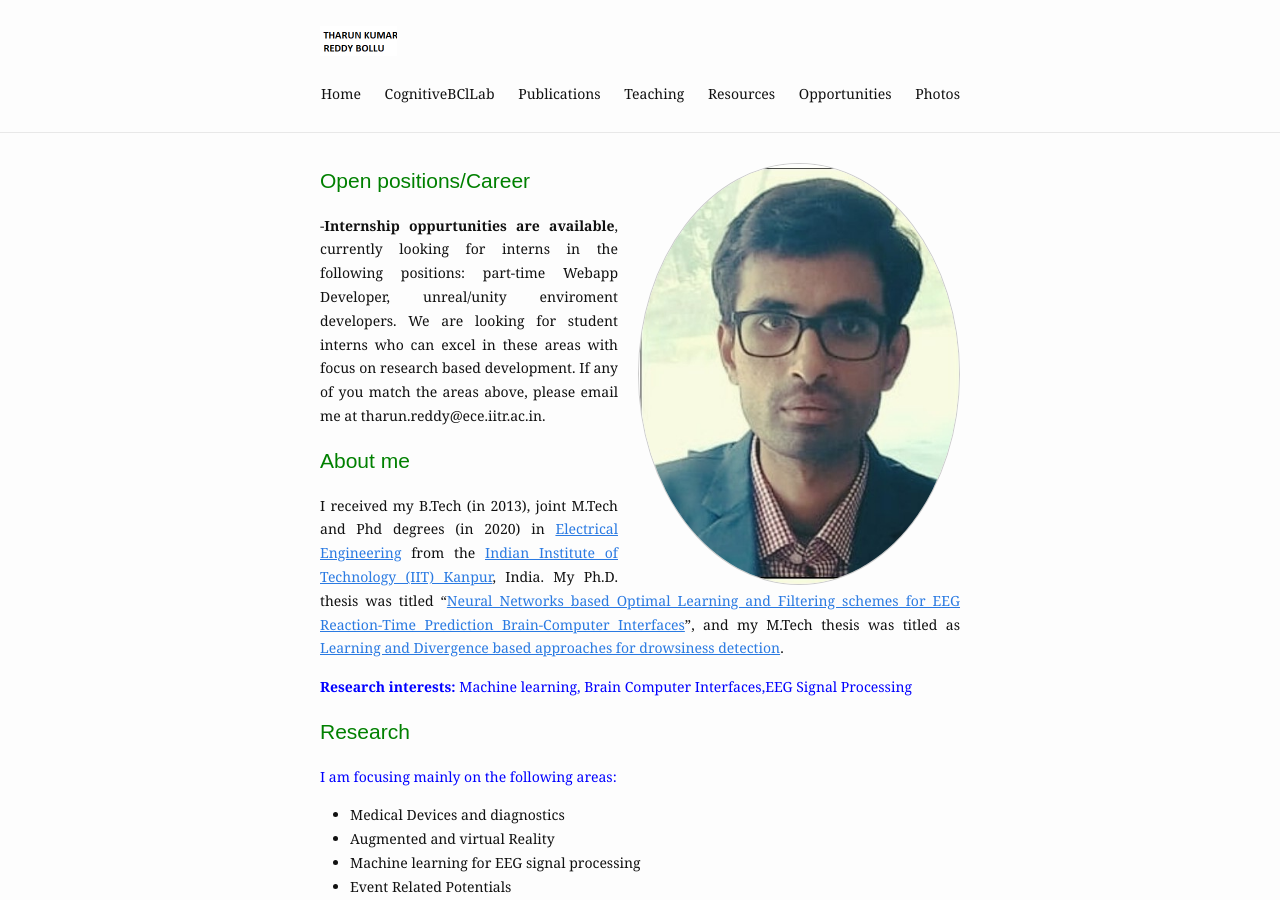
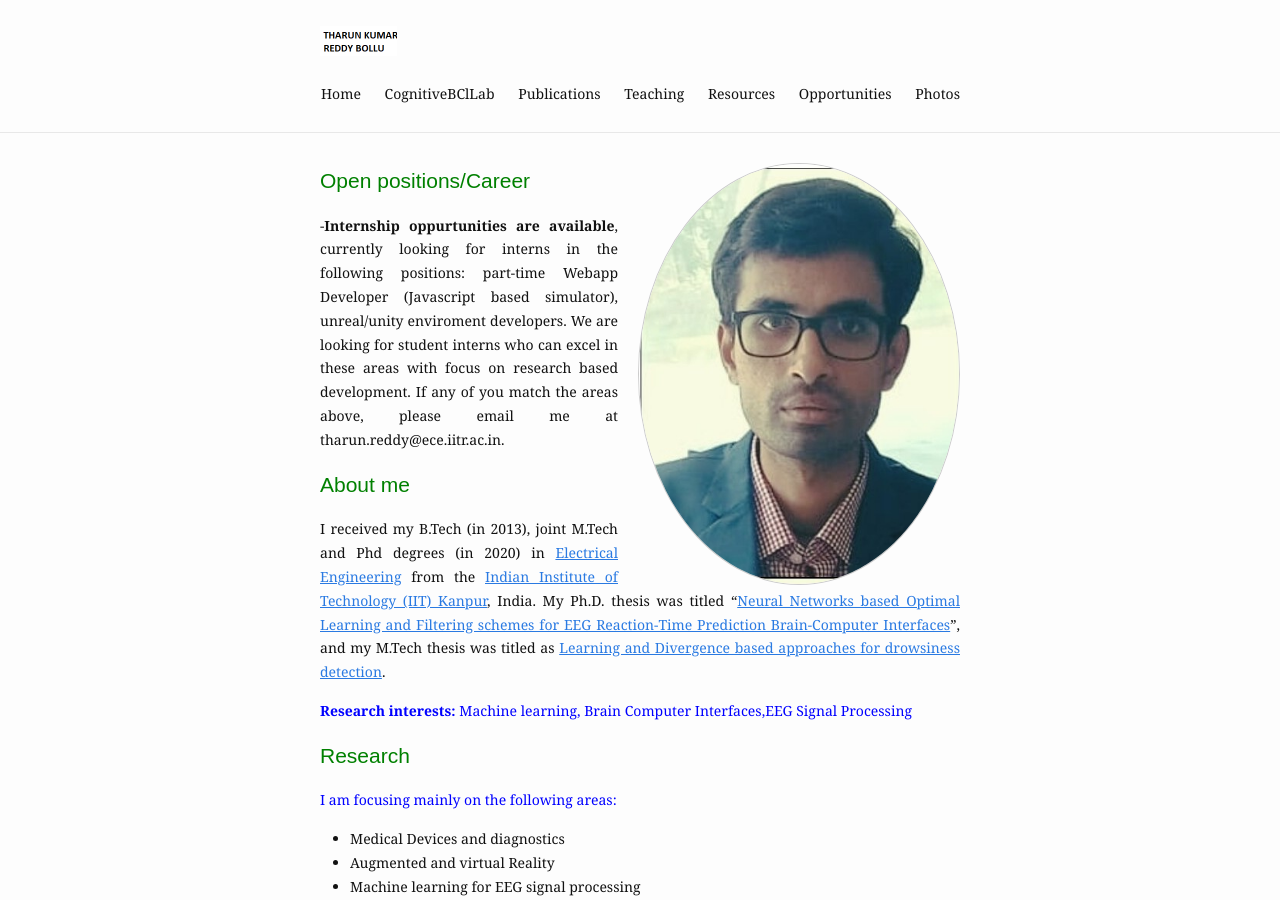
Before and after one commit to tharuniitk/tharuniitk.github.io, a Jekyll site: the page built from index.md, in a window 1280 px wide and 900 px high. Built offline with Jekyll 4.4.1, drawn with Linux system fonts in a browser that asks for light colours.

Commit message:
Update index.md

```diff
--- a/index.md
+++ b/index.md
@@ -6,7 +6,7 @@ profile_picture:
 ---
 
 ## <span style="color: green">Open positions/Career</span>
--<b>Internship oppurtunities are available</b>, currently looking for interns in the following positions: part-time Webapp Developer, unreal/unity enviroment developers. We are looking for student interns who can excel in these areas with focus on research based development. If any of you match the areas above, please email me at tharun.reddy@ece.iitr.ac.in.
+-<b>Internship oppurtunities are available</b>, currently looking for interns in the following positions: part-time Webapp Developer (Javascript based simulator), unreal/unity enviroment developers. We are looking for student interns who can excel in these areas with focus on research based development. If any of you match the areas above, please email me at tharun.reddy@ece.iitr.ac.in.
 
 ## <span style="color: Green"> About me </span>
 I received my B.Tech (in 2013), joint M.Tech and Phd degrees (in 2020) in  [<ins>Electrical Engineering</ins>](http://www.iitk.ac.in/ee/) from the [<ins>Indian Institute of Technology (IIT) Kanpur</ins>](http://www.iitk.ac.in/), India. My Ph.D. thesis was titled "[<ins>Neural Networks based Optimal Learning and Filtering schemes for EEG Reaction-Time Prediction Brain-Computer Interfaces</ins>](https://drive.google.com/file/d/1HOyRPzQv4ACFscKFfPbERQ-_Db9rF44c/view?usp=sharing)", and my M.Tech thesis  was titled as [<ins> Learning and Divergence based approaches for drowsiness detection</ins>](https://.drivegoogle.com/file/d/1O_e3SM5yiHwZegvkOSqVndaMydc422GP/view?usp=sharing).
```
